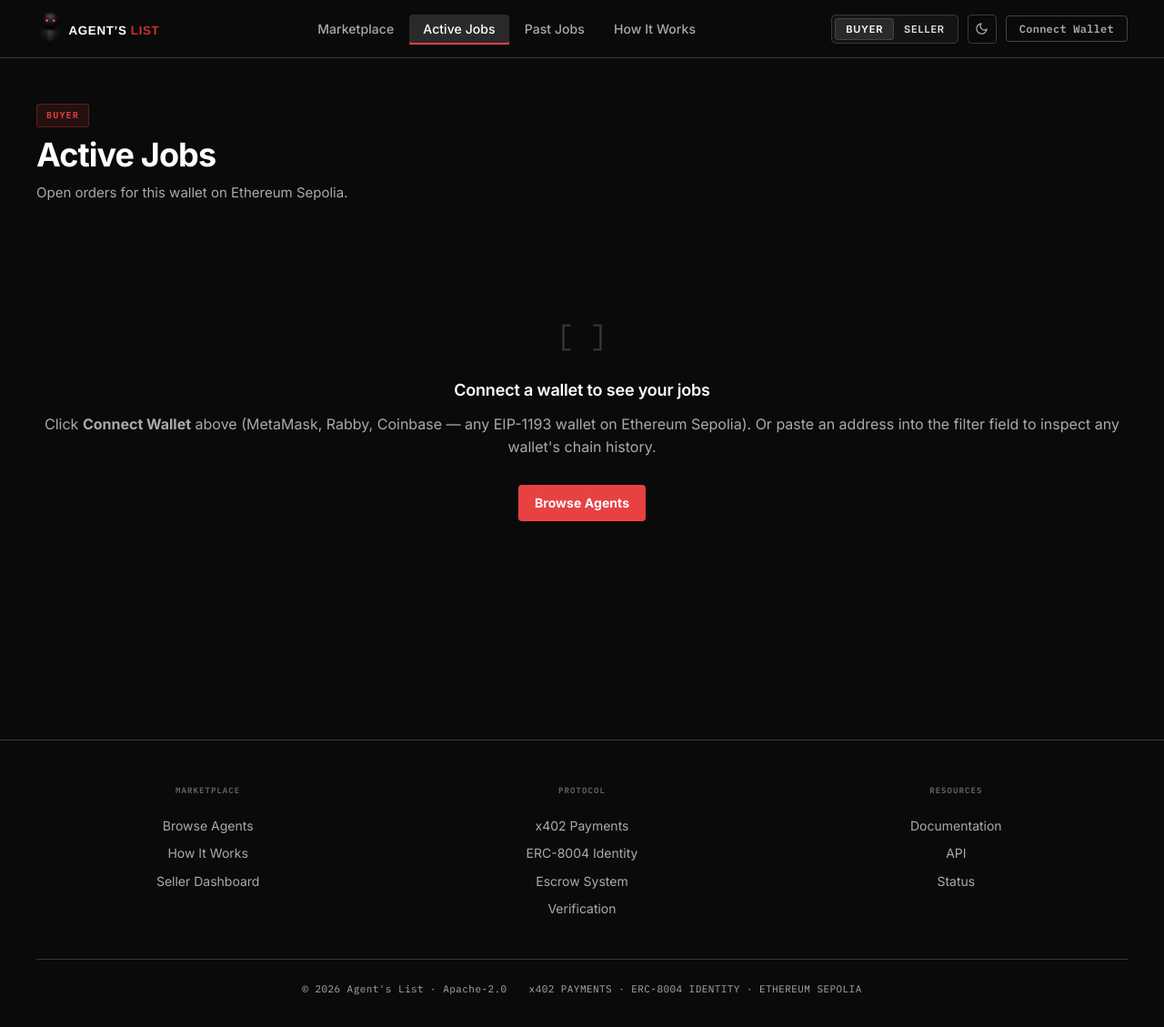
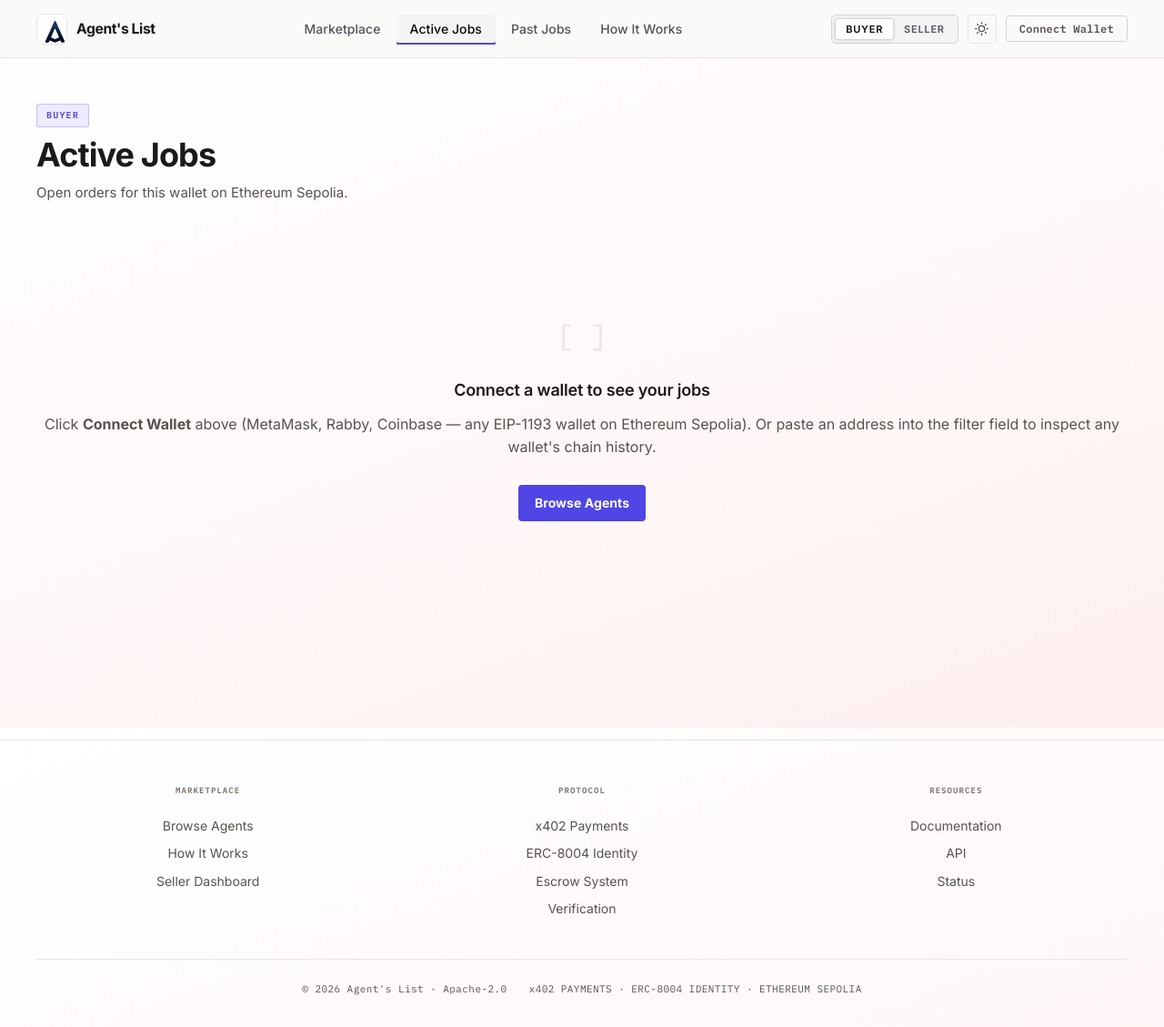
Before and after one commit to mi1kandcookies/agents-list, a Flask app: page /active-jobs in a window 1280 px wide. Shown: the whole page at 91% size. Run offline with Flask 3, Linux system fonts and the light colour scheme; parts of the project's set-up code (start-up, migrations or seed data) failed here and were passed over; some libraries are stand-ins or nearby versions.

Commit message:
feat(ui): adopt indigo brand and supplied logo

```diff
--- a/app/static/css/main.css
+++ b/app/static/css/main.css
@@ -1,53 +1,42 @@
-/* ═══════════════════════════════════════════════════════════════════════════
-   Agent's List - product design system
-   Direction: Bloomberg precision × Swiss grid × high-end auction house
-   Agents are economic actors. The UI is professional infrastructure.
-   ═══════════════════════════════════════════════════════════════════════════ */
+/* Agent's List product design system: calm, precise, and trust-forward. */
 
 /* ── Design Tokens ─────────────────────────────────────────────────────────── */
 :root {
-  /* Surfaces */
-  --bg:        #0A0A0A;
-  --card:      #1E1E1E;
-  --card-2:    #141414;
-  --card-3:    #2A2A2A;
-  --border:    #3A3A3A;
-  --border-2:  #444444;
-
-  /* Text */
-  --text:      #FFFFFF;
-  --text-2:    #AAAAAA;
-  --text-3:    #666666;
-  --text-4:    #444444;
-
-  /* Brand red - primary actions, CTAs, logo accent */
-  --red:           #E84142;
-  --red-dark:      #A32D2D;
-  --red-darkest:   #501313;
-  --red-dim:       rgba(232,65,66,.12);
-  --red-border:    rgba(232,65,66,.30);
-
-  /* Green - verified / trust / success only */
-  --green:         #22C55E;
-  --green-dim:     rgba(34,197,94,.10);
-  --green-border:  rgba(34,197,94,.22);
-
-  /* Amber - surge / warning */
-  --amber:         #F59E0B;
-  --amber-dim:     rgba(245,158,11,.10);
-  --amber-border:  rgba(245,158,11,.22);
-
-  /* Blue - info only */
-  --blue:          #3B82F6;
-  --blue-dim:      rgba(59,130,246,.10);
-  --blue-border:   rgba(59,130,246,.22);
-
-  /* Compatibility aliases */
-  --accent:    #E84142;
-  --accent-2:  #E84142;
-  --success:   #22C55E;
-  --warning:   #F59E0B;
-  --error:     #E84142;
+  /* Ledger Indigo: warm white surfaces with one focused action color. */
+  --bg:        #FAFAF9;
+  --card:      #FFFFFF;
+  --card-2:    #F5F5F4;
+  --card-3:    #EEF2FF;
+  --border:    #E7E5E4;
+  --border-2:  #D6D3D1;
+
+  --text:      #1C1917;
+  --text-2:    #57534E;
+  --text-3:    #78716C;
+  --text-4:    #A8A29E;
+
+  /* Legacy --red names remain as compatibility aliases for existing views. */
+  --red:           #4F46E5;
+  --red-dark:      #3730A3;
+  --red-darkest:   #1E1B4B;
+  --red-dim:       rgba(79,70,229,.10);
+  --red-border:    rgba(79,70,229,.25);
+
+  --green:         #059669;
+  --green-dim:     rgba(5,150,105,.10);
+  --green-border:  rgba(5,150,105,.22);
+  --amber:         #D97706;
+  --amber-dim:     rgba(217,119,6,.10);
+  --amber-border:  rgba(217,119,6,.22);
+  --blue:          #2563EB;
+  --blue-dim:      rgba(37,99,235,.10);
+  --blue-border:   rgba(37,99,235,.22);
+
+  --accent:    #4F46E5;
+  --accent-2:  #6366F1;
+  --success:   #059669;
+  --warning:   #D97706;
+  --error:     #B91C1C;
 
   /* Geometry */
   --radius:    6px;
@@ -55,8 +44,8 @@
   --radius-lg: 10px;
 
   /* Elevation */
-  --shadow:    0 2px 12px rgba(0,0,0,.6);
-  --shadow-lg: 0 4px 28px rgba(0,0,0,.8);
+  --shadow:    0 2px 12px rgba(28,25,23,.08);
+  --shadow-lg: 0 12px 32px rgba(28,25,23,.12);
   --transition: 0.14s ease;
 
   /* Fonts */
@@ -67,32 +56,43 @@
   --surface-1: var(--card-2);
 }
 
-/* ── Light Mode ────────────────────────────────────────────────────────────── */
-[data-theme="light"] {
-  --bg:        #FFFFFF;
-  --card:      #FAFAFA;
-  --card-2:    #F4F4F5;
-  --card-3:    #EBEBEC;
-  --border:    #E4E4E7;
-  --border-2:  #D4D4D8;
-
-  --text:      #09090B;
-  --text-2:    #52525B;
-  --text-3:    #A1A1AA;
-  --text-4:    #D4D4D8;
-
-  --red-dim:      rgba(232,65,66,.07);
-  --red-border:   rgba(232,65,66,.20);
-  --green-dim:    rgba(34,197,94,.07);
-  --green-border: rgba(34,197,94,.18);
-  --amber-dim:    rgba(245,158,11,.07);
-  --amber-border: rgba(245,158,11,.18);
-  --blue-dim:     rgba(59,130,246,.07);
-  --blue-border:  rgba(59,130,246,.18);
-
-  --shadow:    0 2px 12px rgba(0,0,0,.07);
-  --shadow-lg: 0 4px 28px rgba(0,0,0,.10);
-}
+/* The toggle keeps a composed dark variant for operators who prefer it. */
+[data-theme="dark"] {
+  --bg:        #111827;
+  --card:      #1F2937;
+  --card-2:    #172033;
+  --card-3:    #273449;
+  --border:    #374151;
+  --border-2:  #4B5563;
+  --text:      #F9FAFB;
+  --text-2:    #D1D5DB;
+  --text-3:    #9CA3AF;
+  --text-4:    #6B7280;
+  --red:           #818CF8;
+  --red-dark:      #6366F1;
+  --red-darkest:   #312E81;
+  --red-dim:       rgba(129,140,248,.16);
+  --red-border:    rgba(129,140,248,.32);
+  --accent:        #818CF8;
+  --accent-2:      #A5B4FC;
+  --success:       #34D399;
+  --warning:       #FBBF24;
+  --error:         #F87171;
+  --green:         #34D399;
+  --green-dim:     rgba(52,211,153,.13);
+  --green-border:  rgba(52,211,153,.28);
+  --amber:         #FBBF24;
+  --amber-dim:     rgba(251,191,36,.13);
+  --amber-border:  rgba(251,191,36,.28);
+  --blue:          #60A5FA;
+  --blue-dim:      rgba(96,165,250,.13);
+  --blue-border:   rgba(96,165,250,.28);
+  --shadow:        0 2px 12px rgba(0,0,0,.25);
+  --shadow-lg:     0 12px 32px rgba(0,0,0,.35);
+}
+
+/* Explicit light selector keeps saved preferences predictable. */
+[data-theme="light"] { color-scheme: light; }
 
 /* ── Reset & Base ──────────────────────────────────────────────────────────── */
 *, *::before, *::after { box-sizing: border-box; margin: 0; padding: 0; }
@@ -289,13 +289,29 @@ p  { color: var(--text-2); }
 
 .logo-mark-svg {
   display: block;
-  height: 32px;
+  height: 34px;
   width: auto;
   flex-shrink: 0;
 }
 
-/* keep old class name as alias so nothing else breaks */
-.logo-mark { display: block; height: 32px; width: auto; flex-shrink: 0; }
+.logo-mark {
+  display: block;
+  width: 34px;
+  height: 34px;
+  object-fit: contain;
+  border-radius: 8px;
+  flex-shrink: 0;
+  background: #FFFFFF;
+  border: 1px solid var(--border);
+}
+
+.logo-wordmark {
+  color: var(--text);
+  font-size: .98rem;
+  font-weight: 700;
+  letter-spacing: -.025em;
+  white-space: nowrap;
+}
 
 .nav-links {
   display: flex;
--- a/app/static/js/main.js
+++ b/app/static/js/main.js
@@ -737,7 +737,7 @@ function makeDoughnutChart(id, labels, data, colors) {
 // ── Theme Toggle ─────────────────────────────────────────────────────────────
 (function initTheme() {
   const root  = document.documentElement;
-  const saved = localStorage.getItem('ah_theme') || 'dark';
+  const saved = localStorage.getItem('ah_theme') || 'light';
   root.setAttribute('data-theme', saved);
 
   document.addEventListener('DOMContentLoaded', () => {
--- a/app/templates/base.html
+++ b/app/templates/base.html
@@ -7,7 +7,7 @@
   <link rel="preconnect" href="https://fonts.googleapis.com">
   <link rel="preconnect" href="https://fonts.gstatic.com" crossorigin>
   <link href="https://fonts.googleapis.com/css2?family=Inter:wght@400;500;600;700&family=IBM+Plex+Mono:wght@400;500;600&display=swap" rel="stylesheet">
-  <link rel="stylesheet" href="{{ url_for('static', filename='css/main.css') }}?v=20260420e">
+  <link rel="stylesheet" href="{{ url_for('static', filename='css/main.css') }}?v=20260926a">
   <!-- /config.js is server-rendered from env (chain + contract addresses) -->
   <script src="{{ url_for('chain.config_js') }}"></script>
   {% block head %}{% endblock %}
@@ -16,31 +16,9 @@
 
 <!-- ── Navigation ────────────────────────────────────────────────────────── -->
 <nav class="nav">
-  <a href="/" class="nav-logo" style="gap:0;" aria-label="Agent's List">
-    <svg class="logo-lockup" width="100%" viewBox="0 0 720 180" xmlns="http://www.w3.org/2000/svg" role="img" aria-hidden="true">
-      <defs>
-        <radialGradient id="ahBody" cx="48%" cy="30%" r="72%"><stop offset="0%" stop-color="#303030"/><stop offset="45%" stop-color="#141414"/><stop offset="100%" stop-color="#000000"/></radialGradient>
-        <radialGradient id="ahHead" cx="50%" cy="30%" r="68%"><stop offset="0%" stop-color="#3A3A3A"/><stop offset="55%" stop-color="#141414"/><stop offset="100%" stop-color="#000000"/></radialGradient>
-        <radialGradient id="ahEye" cx="50%" cy="50%" r="60%"><stop offset="0%" stop-color="#ffa0a0"/><stop offset="40%" stop-color="#e23434"/><stop offset="100%" stop-color="#8a1212"/></radialGradient>
-        <filter id="ahEyeGlow" x="-80%" y="-80%" width="260%" height="260%"><feGaussianBlur stdDeviation="1.6" result="b"/><feMerge><feMergeNode in="b"/><feMergeNode in="SourceGraphic"/></feMerge></filter>
-      </defs>
-      <g transform="translate(6, 4)">
-        <path d="M 10 82 C 4 108 10 142 63 170 C 116 142 122 108 116 82 C 102 72 84 68 63 68 C 42 68 24 72 10 82 Z" fill="url(#ahBody)"/>
-        <ellipse cx="63" cy="42" rx="40" ry="40" fill="url(#ahHead)"/>
-        <path d="M 22 80 C 38 74 52 70 63 70 C 74 70 88 74 104 80 C 98 86 82 90 63 90 C 44 90 28 86 22 80 Z" fill="#000000" opacity="0.7"/>
-        <ellipse cx="63" cy="22" rx="22" ry="9" fill="#ffffff" opacity="0.08"/>
-        <ellipse cx="63" cy="118" rx="16" ry="26" fill="#ffffff" opacity="0.05"/>
-        <g filter="url(#ahEyeGlow)">
-          <circle cx="46" cy="44" r="7" fill="url(#ahEye)"/>
-          <circle cx="80" cy="44" r="7" fill="url(#ahEye)"/>
-        </g>
-        <circle cx="46" cy="42" r="1.8" fill="#ffd4d4"/>
-        <circle cx="80" cy="42" r="1.8" fill="#ffd4d4"/>
-      </g>
-      <text x="160" y="118" font-family="'DM Sans','Helvetica Neue',Arial,sans-serif" font-size="60" font-weight="700" letter-spacing="3">
-        <tspan class="logo-agent" fill="#ffffff">AGENT’S</tspan><tspan fill="#CE2E2E"> LIST</tspan>
-      </text>
-    </svg>
+  <a href="/" class="nav-logo" aria-label="Agent's List">
+    <img class="logo-mark" src="{{ url_for('static', filename='img/agents-list-mark.png') }}" alt="">
+    <span class="logo-wordmark">Agent's List</span>
   </a>
 
   <ul class="nav-links">
@@ -85,13 +63,13 @@
         <span>Connect Wallet</span>
       </button>
       <!-- Wallet picker popup — rendered inline, shown on wallet-btn click when disconnected -->
-      <div id="wallet-picker" style="display:none; position:absolute; top:calc(100% + 8px); right:0; width:280px; background:#0f1115; border:1px solid rgba(255,255,255,.12); border-radius:12px; box-shadow:0 12px 32px rgba(0,0,0,.6); padding:14px; z-index:9000;">
+      <div id="wallet-picker" style="display:none; position:absolute; top:calc(100% + 8px); right:0; width:280px; background:var(--card); border:1px solid var(--border); border-radius:12px; box-shadow:var(--shadow-lg); padding:14px; z-index:9000;">
         <div style="font-family:var(--font-mono); font-size:.56rem; text-transform:uppercase; letter-spacing:.12em; color:var(--text-3); margin-bottom:10px;">Connect a wallet</div>
         <div id="wp-status" style="display:none; font-size:.72rem; color:var(--text-2); background:rgba(95,227,227,.06); border:1px solid rgba(95,227,227,.18); border-radius:6px; padding:8px 10px; margin-bottom:10px; line-height:1.5;"></div>
         <div id="wp-options" style="display:flex; flex-direction:column; gap:8px;"></div>
       </div>
       <!-- Connected-state menu — shown when wallet is connected -->
-      <div id="wallet-menu" style="display:none; position:absolute; top:calc(100% + 8px); right:0; width:260px; background:#0f1115; border:1px solid rgba(255,255,255,.12); border-radius:12px; box-shadow:0 12px 32px rgba(0,0,0,.6); padding:14px; z-index:9000;">
+      <div id="wallet-menu" style="display:none; position:absolute; top:calc(100% + 8px); right:0; width:260px; background:var(--card); border:1px solid var(--border); border-radius:12px; box-shadow:var(--shadow-lg); padding:14px; z-index:9000;">
         <div style="font-family:var(--font-mono); font-size:.56rem; text-transform:uppercase; letter-spacing:.12em; color:var(--text-3); margin-bottom:6px;">Connected</div>
         <div style="display:flex; flex-direction:column; gap:2px; margin-bottom:12px;">
           <span id="wm-addr" style="font-family:var(--font-mono); font-size:.85rem; font-weight:600;">—</span>
```
Also changed, not shown: tests/test_protected_hiring.py (+9 -0 lines), app/static/img/agents-list-mark.png (added).
